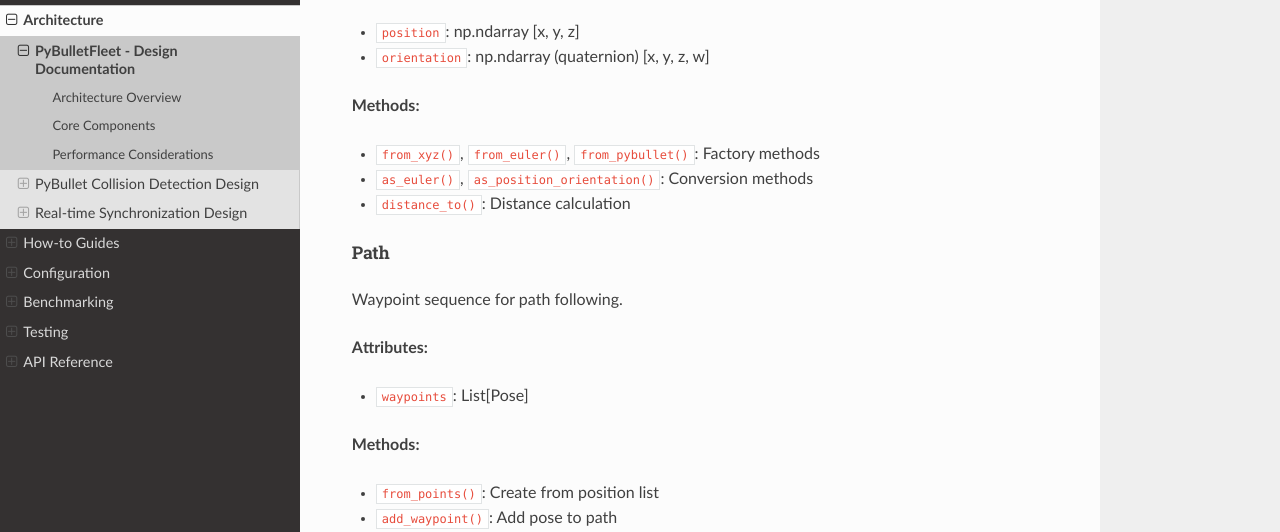
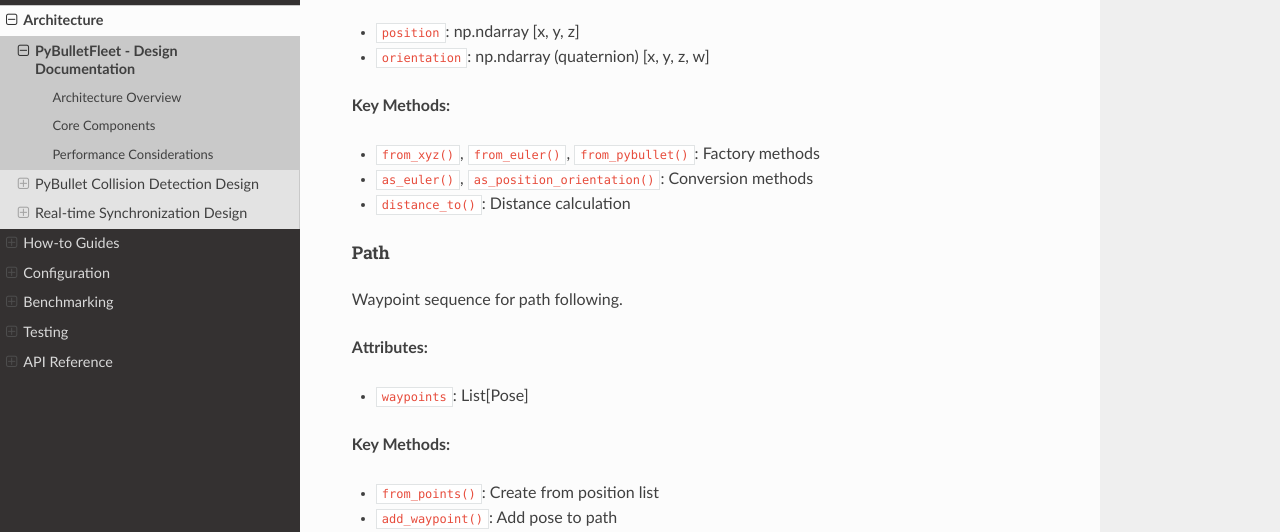
Before and after one commit to yuokamoto/PyBulletFleet, a Sphinx documentation site: the page built from docs/architecture/overview.md, in a window 1280 px wide and 900 px high, scrolled down 6815 px. Shown: the part 162-694 px from the top of the window. Built offline with Sphinx 7.4.7 and the Read the Docs theme 3.1.0, drawn with Linux system fonts in a browser that asks for light colours; some of the changed text lies outside the part shown.

Commit message:
docs: unify Methods -> Key Methods across architecture overview

```diff
--- a/docs/architecture/overview.md
+++ b/docs/architecture/overview.md
@@ -98,7 +98,7 @@
 ##### LogLevelManager
 Utility for managing PyBullet log verbosity.
 
-**Methods:**
+**Key Methods:**
 - `set_log_level(level)`: Control PyBullet logging output
 
 ---
@@ -200,7 +200,7 @@
 ##### Action (Base Class)
 Abstract base class for all actions.
 
-**Methods:**
+**Key Methods:**
 - `start(agent)`: Initialize action
 - `update(agent, dt)`: Update action state
 - `is_complete()`: Check if action finished
@@ -248,7 +248,7 @@
 - `position`: np.ndarray [x, y, z]
 - `orientation`: np.ndarray (quaternion) [x, y, z, w]
 
-**Methods:**
+**Key Methods:**
 - `from_xyz()`, `from_euler()`, `from_pybullet()`: Factory methods
 - `as_euler()`, `as_position_orientation()`: Conversion methods
 - `distance_to()`: Distance calculation
@@ -259,7 +259,7 @@
 **Attributes:**
 - `waypoints`: List[Pose]
 
-**Methods:**
+**Key Methods:**
 - `from_points()`: Create from position list
 - `add_waypoint()`: Add pose to path
 - `get_waypoint(index)`: Retrieve specific waypoint
```
